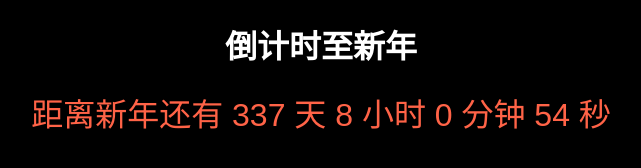
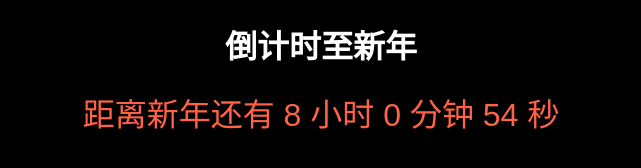
Before and after one commit to su469843/Xinnianhao, a plain HTML site: page index.html in a window 1280 px wide. Shown: the whole page, without its empty margins (319-960 px from the left). Drawn offline with Linux system fonts and the light colour scheme.

Commit message:
Update index.html

```diff
--- a/index.html
+++ b/index.html
@@ -216,7 +216,7 @@
             const seconds = Math.floor((timeRemaining % (1000 * 60)) / 1000);
 
             document.getElementById('countdown').innerHTML =
-                `距离新年还有 ${days} 天 ${hours} 小时 ${minutes} 分钟 ${seconds} 秒`;
+                `距离新年还有 ${hours} 小时 ${minutes} 分钟 ${seconds} 秒`;
 
             // 如果到达新年，开始烟花和播放声音
             if (timeRemaining <= 0) {
```
